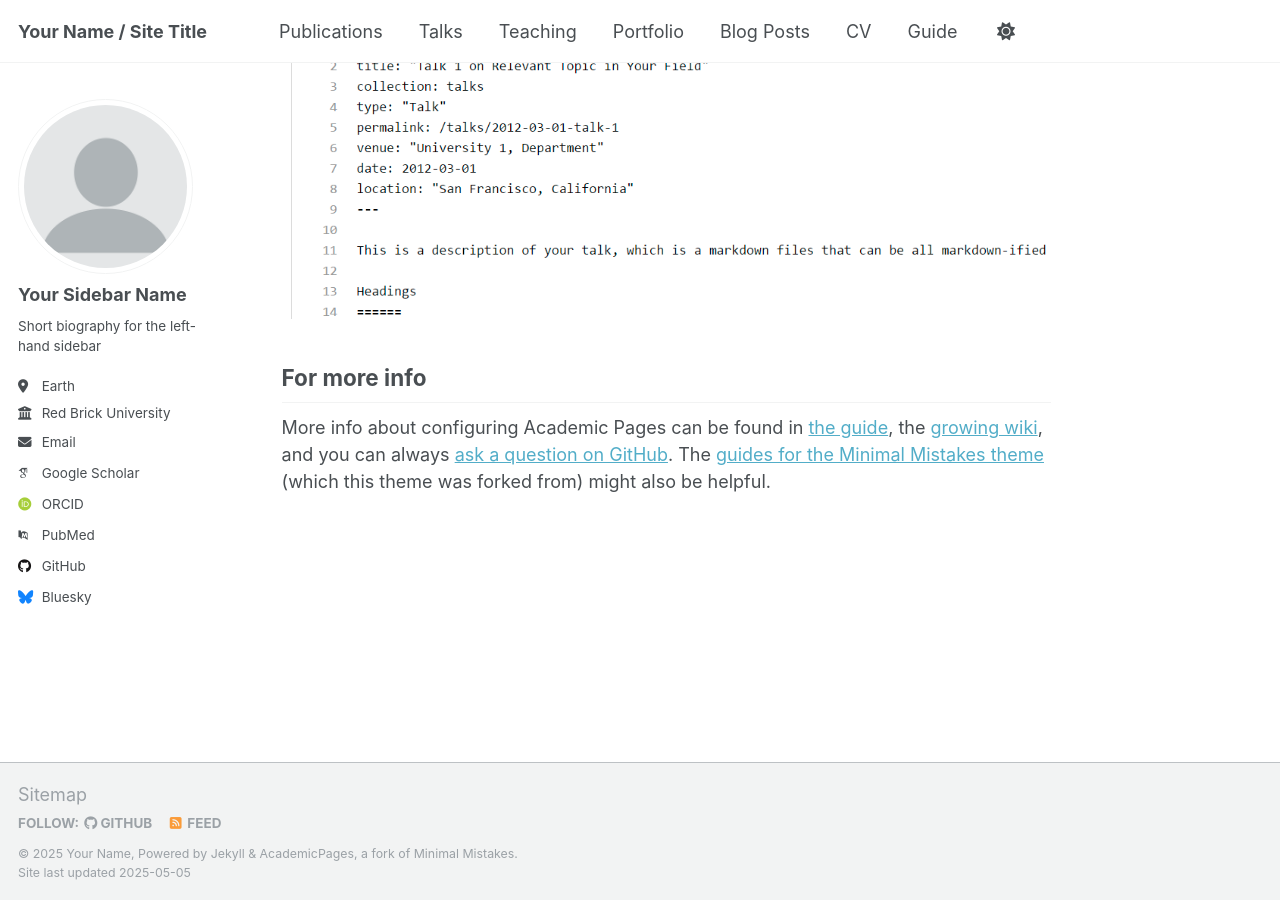
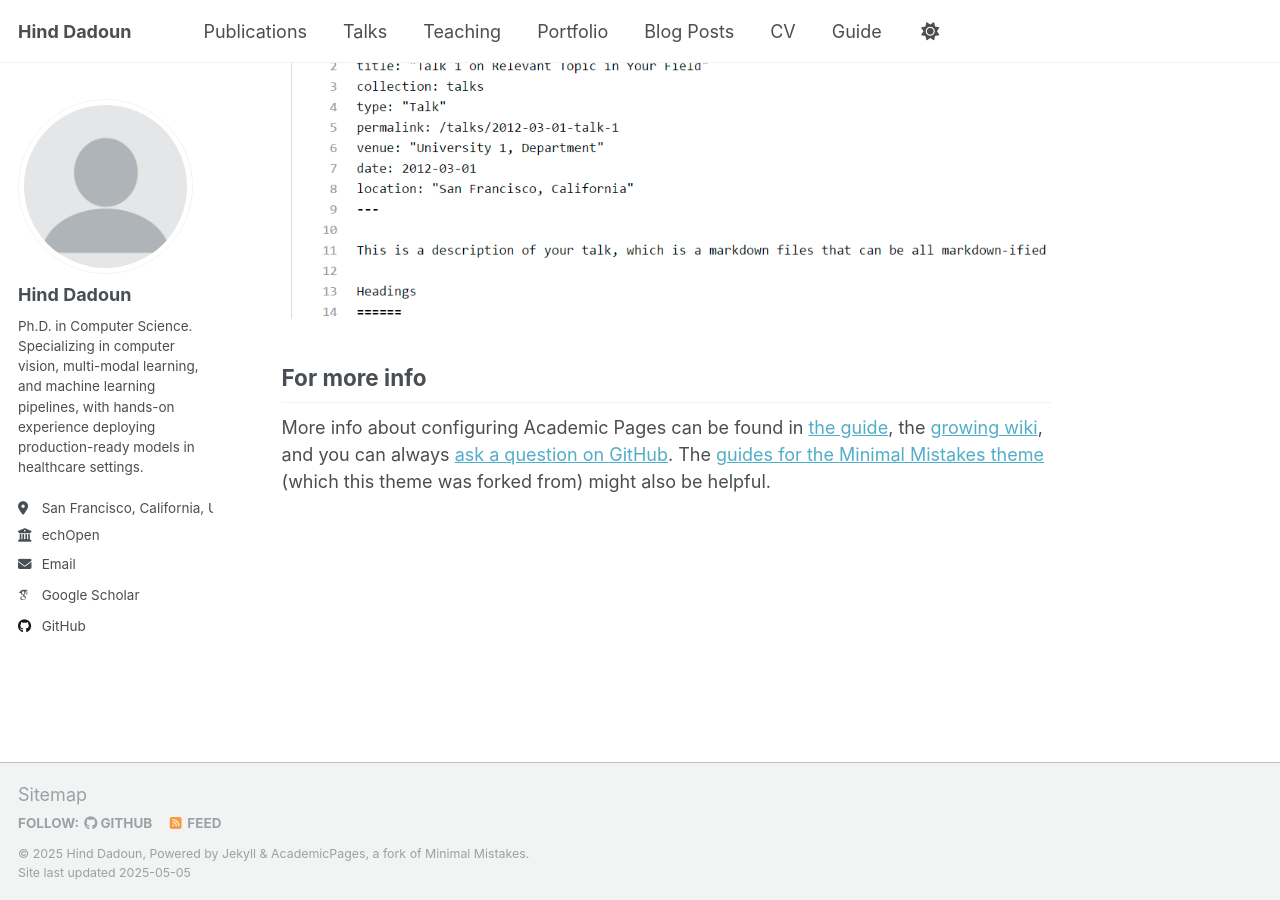
Before and after one commit to h-dadoun/h-dadoun.github.io, a Jekyll site: the page built from _pages/about.md, in a window 1280 px wide and 900 px high, scrolled down 2636 px. Built offline with Jekyll 4.4.1, drawn with Linux system fonts in a browser that asks for light colours; some web fonts are replaced.

Commit message:
update _condig

```diff
--- a/_config.yml
+++ b/_config.yml
@@ -9,13 +9,13 @@
 # Basic Site Settings
 locale                   : "en-US"
 site_theme               : "default"
-title                    : "Your Name / Site Title"
+title                    : "Hind Dadoun"
 title_separator          : "-"
-name                     : &name "Your Name"
+name                     : &name "Hind Dadoun"
 description              : &description "personal description"
-url                      : https://academicpages.github.io # the base hostname & protocol for your site e.g. "https://[your GitHub username].github.io" or if you already have some other page hosted on Github then use "https://[your GitHub username].github.io/[Your Repo Name]"
+url                      : https://hdadoun.github.io # the base hostname & protocol for your site e.g. "https://[your GitHub username].github.io" or if you already have some other page hosted on Github then use "https://[your GitHub username].github.io/[Your Repo Name]"
 baseurl                  : "" # the subpath of your site, e.g. "/blog"
-repository               : "academicpages/academicpages.github.io"
+repository               : "h-dadoun/hdadoun.github.io"
 
 # Site Author - The following control what appear as part of the author content on the side bar.
 #               If a field is blank the icon and link will not appear, otherwise it will be shown.
@@ -23,22 +23,22 @@ repository               : "academicpages/academicpages.github.io"
 author:
   # Biographic information
   avatar           : "profile.png"
-  name             : "Your Sidebar Name"
+  name             : "Hind Dadoun"
   pronouns         : # example: "she/her"
-  bio              : "Short biography for the left-hand sidebar"
-  location         : "Earth"
-  employer         : "Red Brick University"
+  bio              : "Ph.D. in Computer Science. Specializing in computer vision, multi-modal learning, and machine learning pipelines, with hands-on experience deploying production-ready models in healthcare settings."
+  location         : "San Francisco, California, US."
+  employer         : "echOpen"
   uri              : # URL
-  email            : "none@example.org"
+  email            : "hind.dadoun@gmail.com"
 
   # Academic websites
   academia         : # URL
   arxiv            : # URL - Update with the correct link to your profile
-  googlescholar    : "https://scholar.google.com/citations?user=PS_CX0AAAAAJ"
+  googlescholar    : "https://scholar.google.com/citations?user=znKVvC4AAAAJ&hl=fr"
   impactstory      : # URL
-  orcid            : "http://orcid.org/yourorcidurl"
+  orcid            : # "http://orcid.org/yourorcidurl"
   semantic         : # URL
-  pubmed           : "https://www.ncbi.nlm.nih.gov/pubmed/?term=john+snow"
+  pubmed           : # "https://www.ncbi.nlm.nih.gov/pubmed/?term=john+snow"
   researchgate     : # URL
   scopus           : # URL
 
@@ -46,12 +46,12 @@ author:
   bitbucket        : # Username - Update with your username on the site
   codepen          : # Username
   dribbble         : # Username
-  github           : "academicpages"
+  github           : "h-dadoun"
   kaggle           : # Username
   stackoverflow    : # User number or user number and name (i.e., use "1" or "1/jeff-atwood")
 
   # Social media
-  bluesky          : "bsky.app" # Replace this with you Bluesky username
+  bluesky          : # "bsky.app" # Replace this with you Bluesky username
   facebook         : # Username
   flickr           : # Username
   foursquare       : # Username
```
